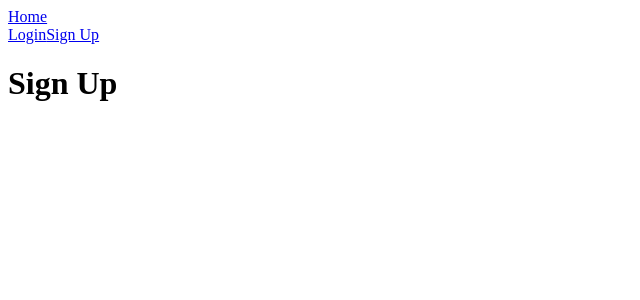
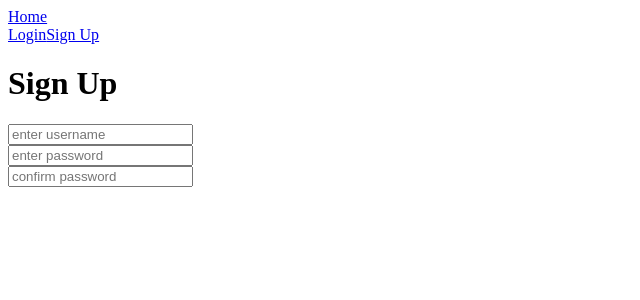
Before and after one commit to Uthaeus/recipeapp1, a React (Create React App) app: page /auth/signup in a window 1280 px wide. Shown: the top 300 px of the page, without its empty margins (0-640 px from the left). Built offline with nearby package versions, Linux system fonts and the light colour scheme.

Commit message:
working on form and testing logic for signup

```diff
--- a/src/components/auth/signup.js
+++ b/src/components/auth/signup.js
@@ -1,13 +1,48 @@
 import { useForm } from "react-hook-form";
 
 function Signup() {
+    const { register, handleSubmit, formState: { errors }, reset } = useForm();
+
+    const submitHandler = (data) => {
+        console.log('submitting...');
+
+        if (data.password !== data.password_confirmation) {
+            console.log('data does not match');
+            return
+        }
+        console.log('username: ', data.username);
+        console.log('password: ', data.password)
+    }
 
     return (
         <div className="auth-container">
             <h1 className="auth-title">Sign Up</h1>
 
-            <form className="auth-form">
+            <form className="auth-form" onSubmit={handleSubmit(submitHandler)}>
+                <div className="form-group">
+                    <input type='text' className="form-control" placeholder="enter username" {...register('username', { required: true })} />
+                    {errors.username && <span>This field is required</span>}
+                </div>
 
+                <div className="form-group">
+                    <input
+                        type='password'
+                        className="form-control"
+                        placeholder="enter password"
+                        {...register('password', { required: true })}
+                    />
+                    { errors.password && <span>This field is required</span>}
+                </div>
+
+                <div className="form-group">
+                    <input
+                        type="password"
+                        className="form-control"
+                        placeholder="confirm password"
+                        {...register('password_confirmation', { required: true })}
+                    />
+                    { errors.password_confirmation && <span>This field is required</span>}
+                </div>
             </form>
         </div>
     );
```
